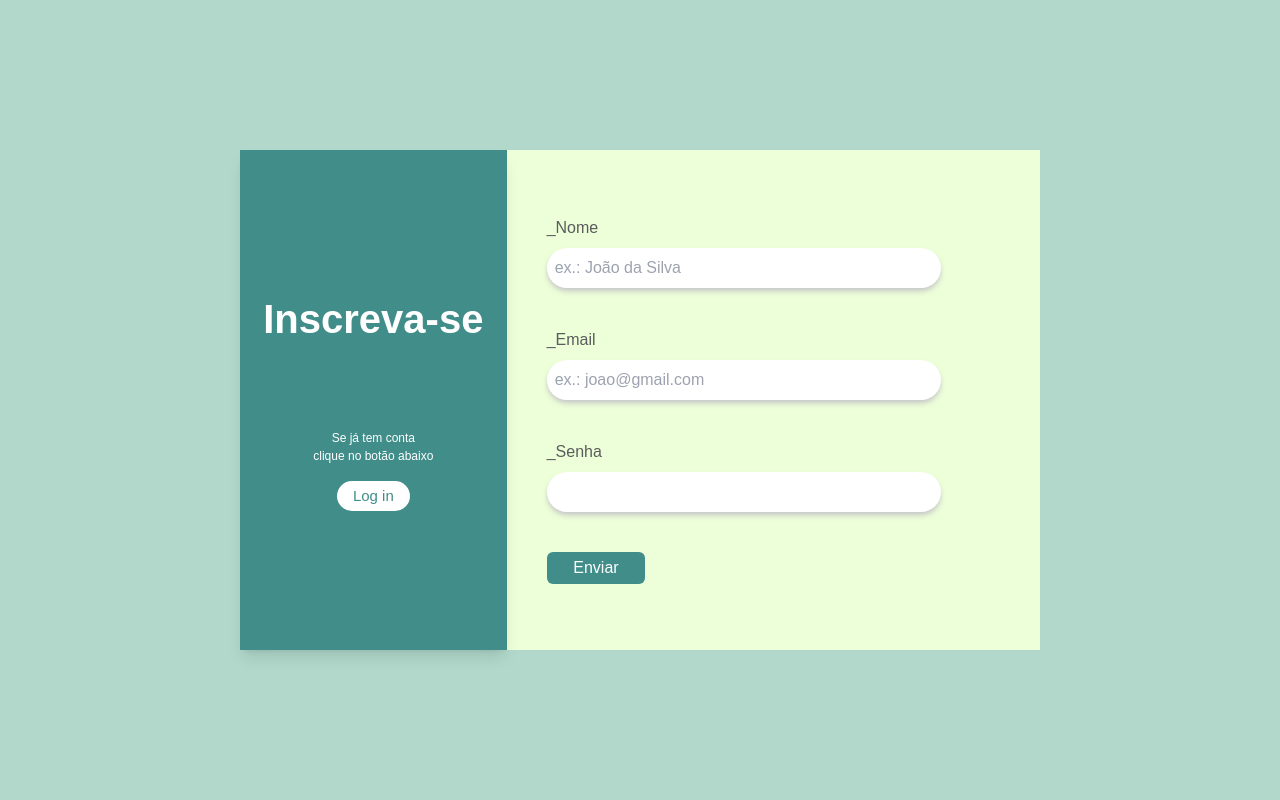
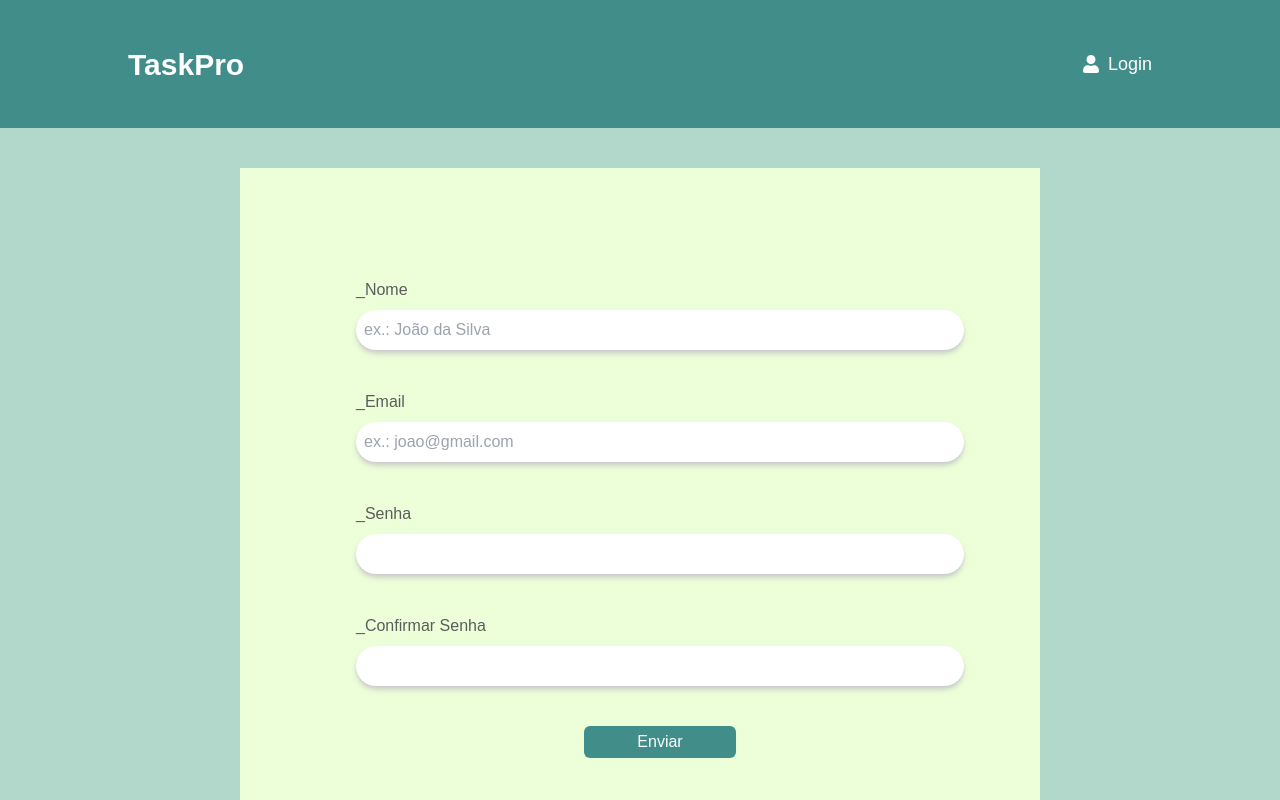
Before and after one commit to lucas-tolotosilva/TaskPro, a React (Create React App) app in the folder frontend/: page /register in a window 1280 px wide. Built offline with nearby package versions, Linux system fonts and the light colour scheme.

Commit message:
The register funcionality

```diff
--- /dev/null
+++ b/frontend/src/components/Message.jsx
@@ -0,0 +1,9 @@
+import React from 'react'
+
+export function Message({ children }) {
+    return (
+        <div className='absolute top-10 w-2/3 mb-4 bg-[#FA8072] border-2 border-[##FF6347] text-[#B22222] py-3 pl-3 font-normal' >
+            {children}
+        </div>
+    )
+}
--- a/frontend/src/constants/userConstants.js
+++ b/frontend/src/constants/userConstants.js
@@ -3,3 +3,7 @@ export const USER_LOGIN_SUCCESS = 'USER_LOGIN_SUCCESS'
 export const USER_LOGIN_FAIL = 'USER_LOGIN_FAIL'
 
 export const USER_LOGOUT = 'USER_LOGOUT'
+
+export const USER_REGISTER_REQUEST = 'USER_REGISTER_REQUEST'
+export const USER_REGISTER_SUCCESS = 'USER_REGISTER_SUCCESS'
+export const USER_REGISTER_FAIL = 'USER_REGISTER_FAIL'
--- a/frontend/src/pages/LoginScreen.jsx
+++ b/frontend/src/pages/LoginScreen.jsx
@@ -1,8 +1,9 @@
 import React, { useEffect, useState } from 'react'
 import { useDispatch, useSelector } from 'react-redux'
-import { useNavigate } from 'react-router-dom'
+import { Link, useNavigate } from 'react-router-dom'
 import { login } from '../actions/userActions'
 import { Header } from '../components/Header'
+import { Message } from '../components/Message'
 
 export function LoginScreen() {
     const [email, setEmail] = useState('')
@@ -10,14 +11,19 @@ export function LoginScreen() {
 
     const userLogin = useSelector(state => state.userLogin)
     const dispatch = useDispatch()
-    const { userInfo } = userLogin
+    const { error, loading, userInfo } = userLogin
 
     const navigate = useNavigate()
 
     const submitHandler = (e) => {
         e.preventDefault()
         dispatch(login(email, password)).then(() => {
-            navigate('/')
+            if (userInfo) {
+                navigate('/')
+            } else {
+                navigate('/login')
+            }
+
         })
     }
 
@@ -26,20 +32,23 @@ export function LoginScreen() {
             <Header />
             <div className='w-full h-screen bg-[#b1d8cb] flex justify-center pt-32'>
                 <form onSubmit={submitHandler}>
-                    <div className='w-[800px] h-[500px] bg-[#ecffd8] flex'>
+                    <div className='w-[800px] h-[500px] bg-[#ecffd8] flex '>
 
                         <div className='w-1/3 bg-[#408d89] text-white text-[40px] gap-20 font-bold font-poppins flex flex-col justify-center items-center shadow-lg'>
                             <span>Log in</span>
                             <div className='text-white text-[15px] font-normal font-poppins flex flex-col justify-center items-center'>
                                 <span className='text-center text-[12px]'>Se ainda não tem <br /> conta clique no botão abaixo</span>
-                                <button className='rounded-full mt-4 bg-white px-4 py-1 text-[#408d89]'>Cadastre-se</button>
+                                <button className='rounded-full mt-4 bg-white px-4 py-1 text-[#408d89]'><Link to="/register">Cadastre-se</Link></button>
                             </div>
 
                         </div>
-                        <div className='w-2/3 flex flex-col gap-10 justify-center pl-10  font-poppins'>
+                        <div className='w-2/3 flex flex-col gap-10 justify-center pl-10  font-poppins relative'>
+
+
                             <div className='flex flex-col w-4/5'>
                                 <span className='font-normal text-[#5c5c5c]'>_Email</span>
                                 <input className='py-2 pl-2 mt-2 outline-none active:text-slate-400 rounded-full shadow-md shadow-[#c8c8c8]'
+                                    required
                                     placeholder='ex.: joao@gmail.com'
                                     type="text"
                                     value={email}
@@ -51,6 +60,7 @@ export function LoginScreen() {
                             <div className='flex flex-col w-4/5'>
                                 <span className='font-normal text-[#5c5c5c]'>_Senha</span>
                                 <input className='py-2 pl-2 mt-2 outline-none active:text-slate-400 rounded-full shadow-md shadow-[#c8c8c8]'
+                                    required
                                     type="password"
                                     value={password}
                                     id="password"
--- a/frontend/src/pages/RegisterScreen.jsx
+++ b/frontend/src/pages/RegisterScreen.jsx
@@ -1,34 +1,94 @@
-import React from 'react'
+import React, { useEffect, useState } from 'react'
+import { useDispatch, useSelector } from 'react-redux'
+import { Link, useNavigate } from 'react-router-dom'
+import { register } from '../actions/userActions'
+import { Header } from '../components/Header'
+import { Message } from '../components/Message'
 
 export function RegisterScreen() {
+    const [name, setName] = useState('')
+    const [email, setEmail] = useState('')
+    const [password, setPassword] = useState('')
+    const [confirmPassword, setConfirmPassword] = useState('')
+    const [message, setMessage] = useState('')
+
+    const userRegister = useSelector(state => state.userRegister)
+    const { error, loading, userInfo } = userRegister
+
+    const dispatch = useDispatch()
+    const navigate = useNavigate()
+
+    const submitHandler = (e) => {
+        e.preventDefault()
+
+        if (password != confirmPassword) {
+            setMessage('As senhas não coincidem')
+        } else {
+            dispatch(register(name, email, password)).then(() => {
+                navigate('/')
+            })
+        }
+    }
+
     return (
-        <div className='w-full h-screen bg-[#b1d8cb] flex justify-center items-center'>
-            <div className='w-[800px] h-[500px] bg-[#ecffd8] flex'>
-                <div className='w-1/3 bg-[#408d89] text-white text-[40px] gap-20 font-bold font-poppins flex flex-col justify-center items-center shadow-lg'>
-                    <span>Inscreva-se</span>
-                    <div className='text-white text-[15px] font-normal font-poppins flex flex-col justify-center items-center'>
-                        <span className='text-center text-[12px]'>Se já tem conta<br /> clique no botão abaixo</span>
-                        <button className='rounded-full mt-4 bg-white px-4 py-1 text-[#408d89]'>Log in</button>
-                    </div>
-
-                </div>
-                <div className='w-2/3 flex flex-col gap-10 justify-center pl-10  font-poppins'>
+        <div className='overflow-hidden h-screen'>
+            <Header />
+            <div className='w-full h-screen bg-[#b1d8cb] flex justify-center pt-10 relative'>
+                <form onSubmit={submitHandler}>
+                    <div className='w-[800px] h-[700px] bg-[#ecffd8] flex relative'>
+                        {message && <Message>{message}</Message>}
+                        {error && <Message>{error}</Message>}
+                        <div className='w-full flex flex-col items-center gap-10 justify-center pl-10  font-poppins'>
                             <div className='flex flex-col w-4/5'>
                                 <span className='font-normal text-[#5c5c5c]'>_Nome</span>
-                        <input className='py-2 pl-2 mt-2 outline-none active:text-slate-400 rounded-full shadow-md shadow-[#c8c8c8]' placeholder='ex.: João da Silva' type="text" id="name" name="name" />
+                                <input className='py-2 pl-2 mt-2 outline-none active:text-slate-400 rounded-full shadow-md shadow-[#c8c8c8]'
+                                    required
+                                    placeholder='ex.: João da Silva'
+                                    type="text"
+                                    id="name"
+                                    name="name"
+                                    value={name}
+                                    onChange={e => { setName(e.target.value) }} />
                             </div>
                             <div className='flex flex-col w-4/5'>
                                 <span className='font-normal text-[#5c5c5c]'>_Email</span>
-                        <input className='py-2 pl-2 mt-2 outline-none active:text-slate-400 rounded-full shadow-md shadow-[#c8c8c8]' placeholder='ex.: joao@gmail.com' type="text" id="email" name="email" />
+                                <input className='py-2 pl-2 mt-2 outline-none active:text-slate-400 rounded-full shadow-md shadow-[#c8c8c8]'
+                                    required
+                                    placeholder='ex.: joao@gmail.com'
+                                    type="text"
+                                    id="email"
+                                    name="email"
+                                    value={email}
+                                    onChange={e => { setEmail(e.target.value) }} />
                             </div>
                             <div className='flex flex-col w-4/5'>
                                 <span className='font-normal text-[#5c5c5c]'>_Senha</span>
-                        <input className='py-2 pl-2 mt-2 outline-none active:text-slate-400 rounded-full shadow-md shadow-[#c8c8c8]' placeholder='' type="password" id="password" name="password" />
+                                <input className='py-2 pl-2 mt-2 outline-none active:text-slate-400 rounded-full shadow-md shadow-[#c8c8c8]'
+                                    required
+                                    placeholder=''
+                                    type="password"
+                                    id="password"
+                                    name="password"
+                                    value={password}
+                                    onChange={e => { setPassword(e.target.value) }} />
+                            </div>
+                            <div className='flex flex-col w-4/5'>
+                                <span className='font-normal text-[#5c5c5c]'>_Confirmar Senha</span>
+                                <input className='py-2 pl-2 mt-2 outline-none active:text-slate-400 rounded-full shadow-md shadow-[#c8c8c8]'
+                                    required
+                                    placeholder=''
+                                    type="password"
+                                    id="confirm_password"
+                                    name="confirm_password"
+                                    value={confirmPassword}
+                                    onChange={e => { setConfirmPassword(e.target.value) }} />
                             </div>
                             <input type='submit' value="Enviar" className='bg-[#408d89] hover:cursor-pointer text-white w-1/5 rounded-md py-1' />
 
                         </div>
                     </div>
+                </form>
             </div>
+        </div >
     )
 }
--- a/frontend/src/store.js
+++ b/frontend/src/store.js
@@ -2,10 +2,11 @@ import { combineReducers, applyMiddleware } from 'redux'
 import { configureStore } from '@reduxjs/toolkit'
 import thunk from 'redux-thunk'
 import { composeWithDevTools } from 'redux-devtools-extension'
-import { userLoginReducer } from './reducers/userReducer'
+import { userLoginReducer, userRegisterReducer } from './reducers/userReducer'
 
 const reducer = combineReducers({
-    userLogin: userLoginReducer
+    userLogin: userLoginReducer,
+    userRegister: userRegisterReducer
 })
 
 const middleware = [thunk]
```
Also changed, not shown: frontend/src/actions/userActions.js (+46 -1 lines), frontend/src/reducers/userReducer.js (+26 -2 lines). Lines whose indentation alone changed are shown as unchanged.
